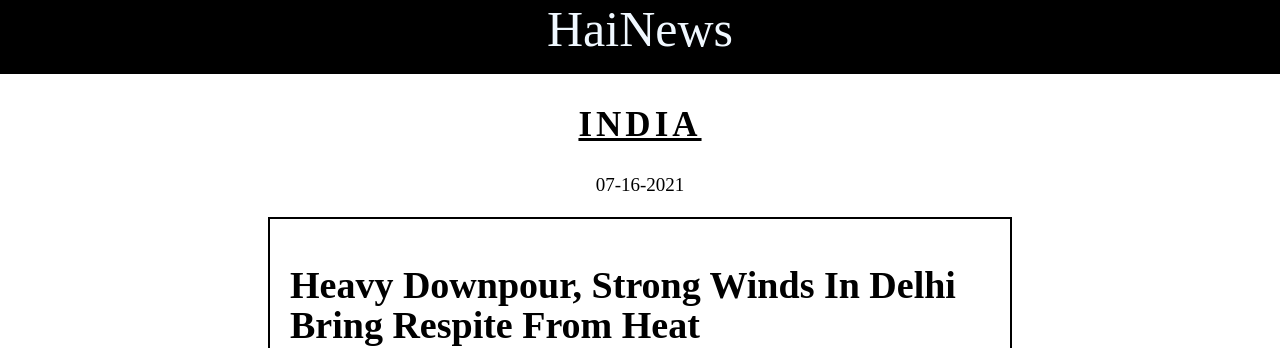
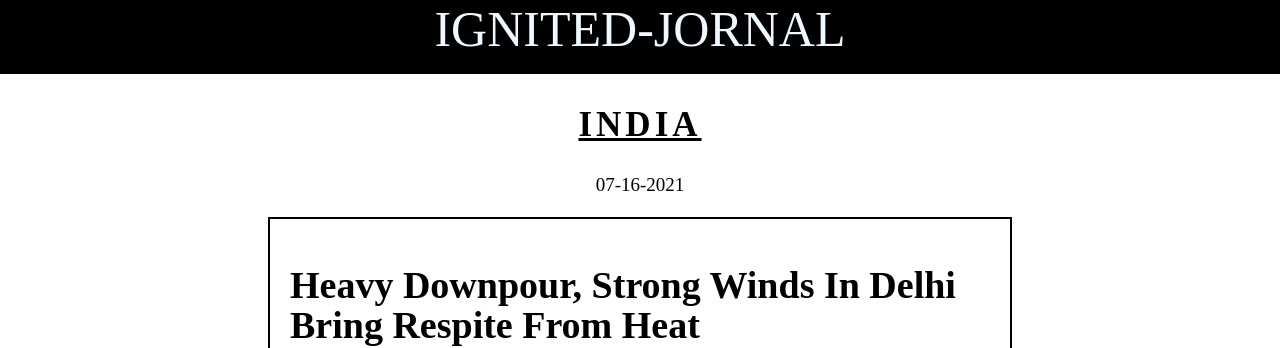
Before and after one commit to Im-your-hari/IgnitedNews, a plain HTML site: page index.html in a window 1280 px wide. Shown: the top 348 px of the page. Drawn offline with Linux system fonts and the light colour scheme.

Commit message:
Small changes

```diff
--- a/index.html
+++ b/index.html
@@ -4,12 +4,12 @@
     <meta charset="UTF-8">
     <meta http-equiv="X-UA-Compatible" content="IE=edge">
     <meta name="viewport" content="width=device-width, initial-scale=1.0">
-    <title>Newspaper</title>
+    <title>Ignited-Jornal</title>
     <link rel="stylesheet" href="style.css" type="text/css">
 </head>
 <body>
     <nav id="navbar">
-        <header>HaiNews</header>
+        <header>IGNITED-JORNAL</header>
     </nav>
     <div id="main">
         <div id="con-dat">
```
